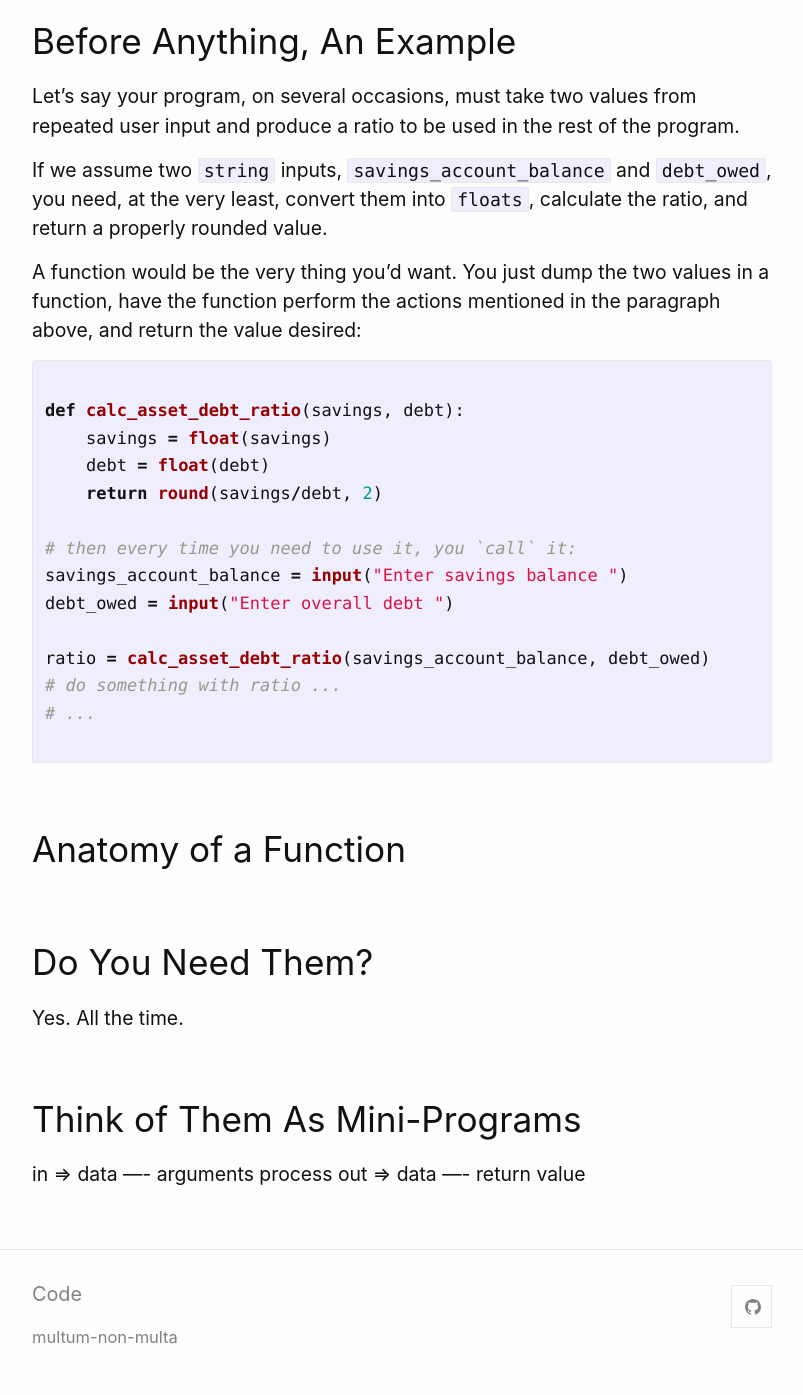
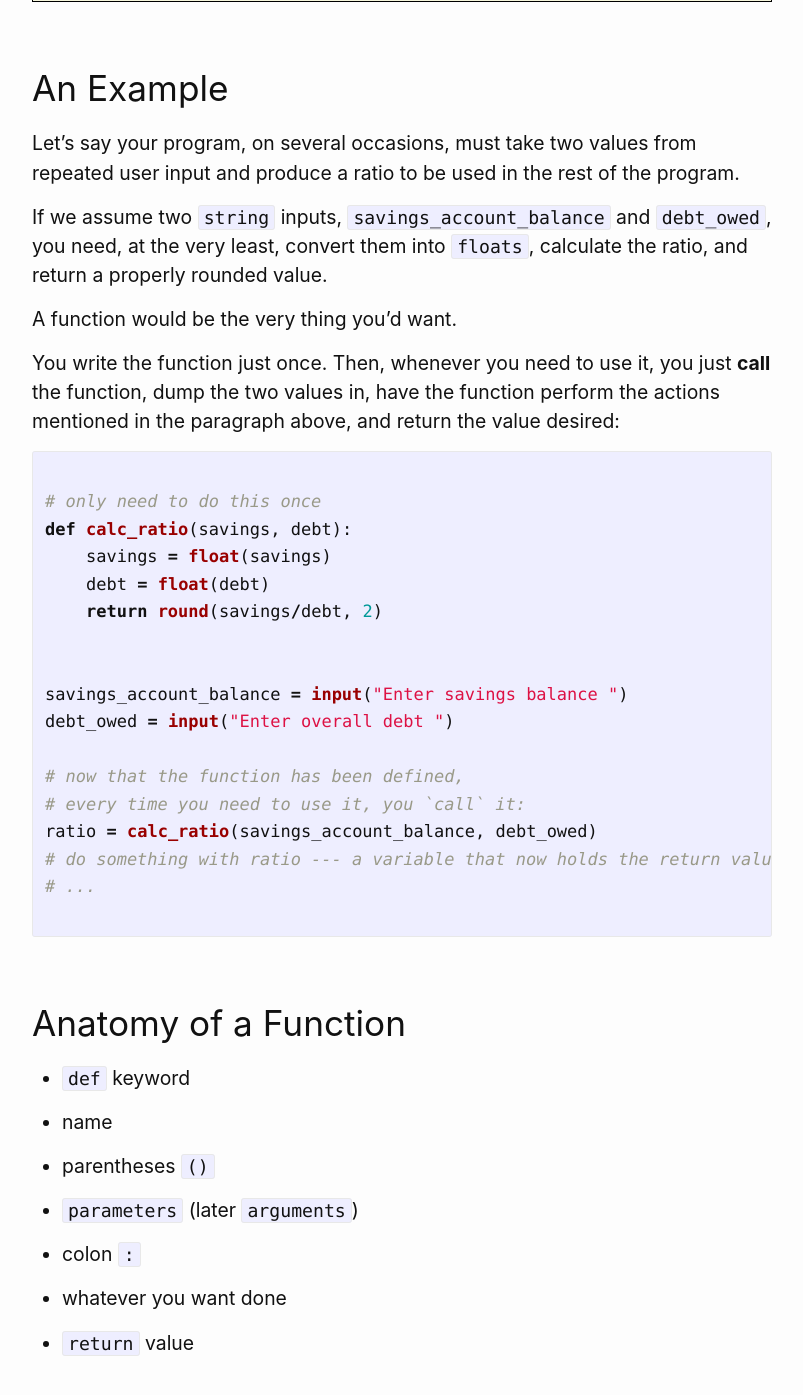
Before and after one commit to multum-non-multa/code, a Jekyll site: the page built from _posts/2021-09-08-intro-to-functions.md, in a window 1280 px wide and 1400 px high, scrolled down 353 px. Shown: the top 1395 px of the window, without its empty margins (238-1041 px from the left). Built offline with Jekyll 4.4.1, drawn with Linux system fonts in a browser that asks for light colours; some of the changed text lies outside the part shown.

````diff
--- a/_posts/2021-09-08-intro-to-functions.md
+++ b/_posts/2021-09-08-intro-to-functions.md
@@ -3,50 +3,70 @@ layout: post
 title: "[8] Introduction to Functions"
 ---
 
+<div style="border: 1px solid black;background: beige; padding-left: 50px">
 <h2 style="color:firebrick">
 
     Under Construction
 
 </h2>
+</div>
 
-## Before Anything, An Example
+## An Example
 
 Let's say your program, on several occasions, must take two values from repeated user input and produce a ratio to be used in the rest of the program.
 
 If we assume two `string` inputs, `savings_account_balance` and `debt_owed`, you need, at the very least, convert them into `floats`, calculate the ratio, and return a properly rounded value.
 
-A function would be the very thing you'd want.  You just dump the two values in a function, have the function perform the actions mentioned in the paragraph above, and return the value desired:
+A function would be the very thing you'd want.
+
+You write the function just once.  Then, whenever you need to use it, you just __call__ the function, dump the two values in, have the function perform the actions mentioned in the paragraph above, and return the value desired:
 
 ```python
 
-def calc_asset_debt_ratio(savings, debt):
+# only need to do this once
+def calc_ratio(savings, debt):
     savings = float(savings)
     debt = float(debt)
     return round(savings/debt, 2)
 
-# then every time you need to use it, you `call` it:
+
 savings_account_balance = input("Enter savings balance ")
 debt_owed = input("Enter overall debt ")
 
-ratio = calc_asset_debt_ratio(savings_account_balance, debt_owed)
-# do something with ratio ...
+# now that the function has been defined,
+# every time you need to use it, you `call` it:
+ratio = calc_ratio(savings_account_balance, debt_owed)
+# do something with ratio --- a variable that now holds the return value
 # ...
 
 ```
 
 ## Anatomy of a Function
 
+- `def` keyword
 
+- name
 
+- parentheses `()`
 
+- `parameters` (later `arguments`)
 
-## Do You Need Them?
+- colon `:`
 
-Yes.  All the time.
+- whatever you want done
 
+- `return` value
 
-##  Think of Them As Mini-Programs
+## Need Them?
 
-in => data ---- arguments
-process
-out => data ---- return value
+Just all the time.
+
+##  Mini-Programs
+
+```
+data in == the arguments
+
+process == what happens in the function block
+
+data out == return value
+```
````
Also changed, not shown: 1 other file.
